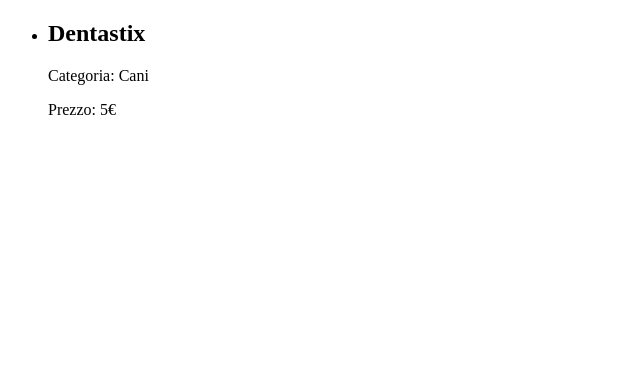
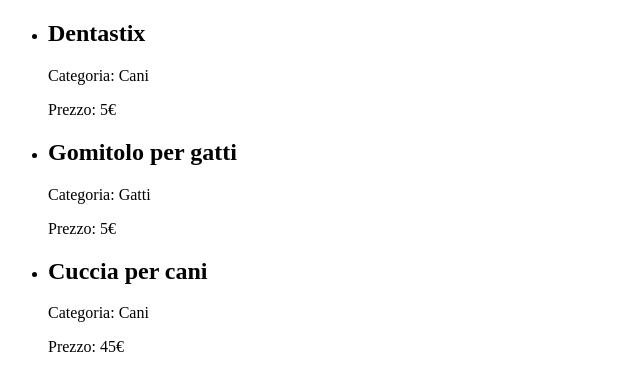
Before and after one commit to ChrisJUnda/php-oop-2, a PHP site: page / in a window 1280 px wide. Shown: the top 391 px of the page, without its empty margins (0-640 px from the left). Run offline with PHP 8.4, Linux system fonts and the light colour scheme.

Commit message:
[UPD] Added another products

```diff
--- a/index.php
+++ b/index.php
@@ -3,7 +3,11 @@
 require_once __DIR__ . '/models/product.php';
 require_once __DIR__ . '/models/categories.php';
 require_once __DIR__ . '/models/Food.php';
+require_once __DIR__ . '/models/toy.php';
+require_once __DIR__ . '/models/cucce.php';
 
+
+//Categories
 $dogCategories = new Categories("Cani");
 $catCategories = new Categories("Gatti");
 
@@ -11,6 +15,8 @@ $catCategories = new Categories("Gatti");
 
 $products = [
     new Food("Dentastix", 5, $dogCategories),
+    new Toy("Gomitolo per gatti", 5, $catCategories),
+    new Cucce("Cuccia per cani", 45, $dogCategories),
 ];
 
 // var_dump($dogCategories);
```
